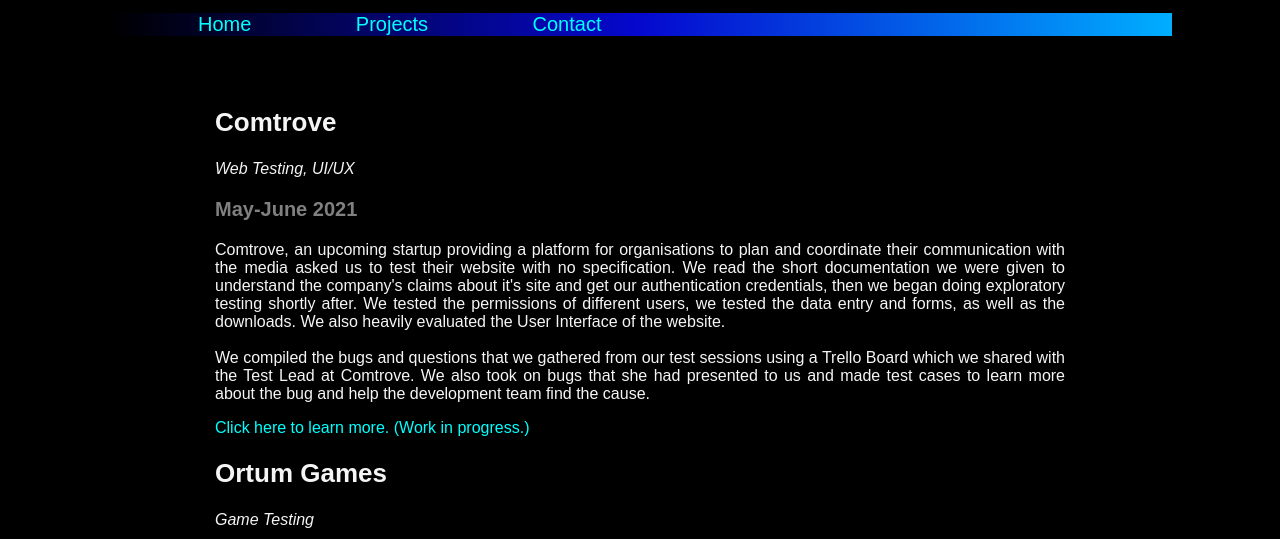
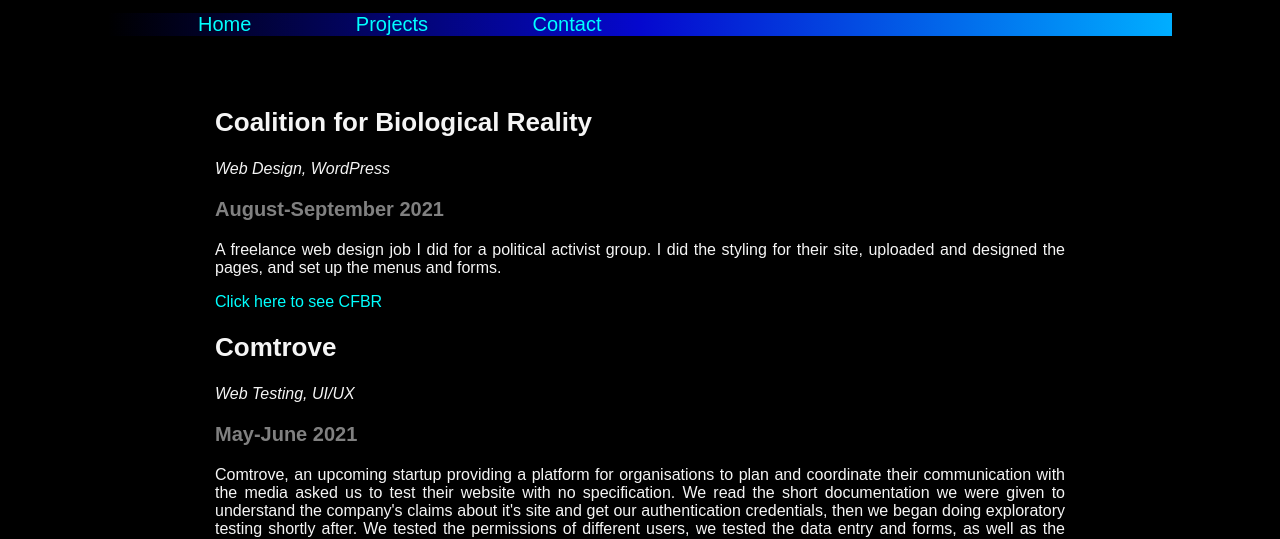
Before and after one commit to anthonyw0001/anthonyw0001.github.io, a plain HTML site: page work.html in a window 1280 px wide. Shown: the part 179-718 px from the top of the page. Drawn offline with Linux system fonts and the light colour scheme.

Commit message:
Update work.html

```diff
--- a/work.html
+++ b/work.html
@@ -92,6 +92,11 @@
         </ul>
     </header>
     <article>
+        <h2>Coalition for Biological Reality</h2>
+        <em>Web Design, WordPress</em>
+        <h3>August-September 2021</h3>
+        <p>A freelance web design job I did for a political activist group. I did the styling for their site, uploaded and designed the pages, and set up the menus and forms.</p>
+        <a href="https://coalition4biologicalreality.org/">Click here to see CFBR</a>
         <h2>Comtrove</h2>
         <em>Web Testing, UI/UX</em>
         <h3>May-June 2021</h3>
```
